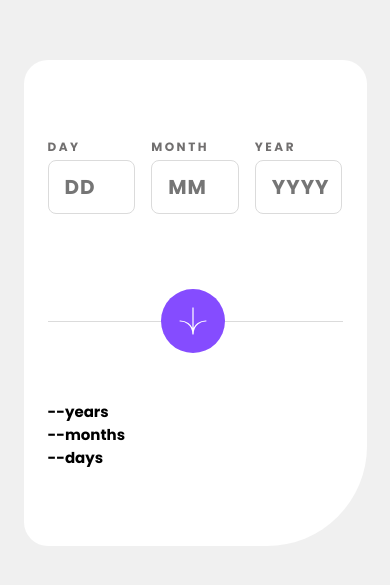
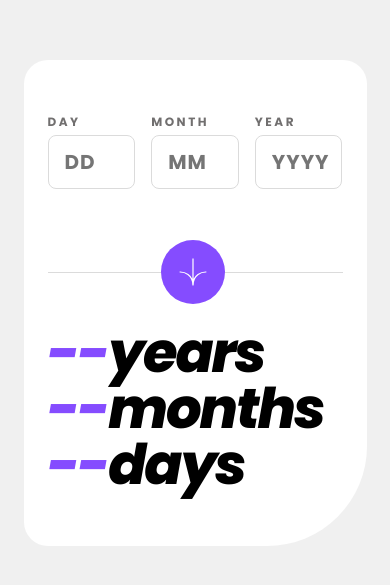
Before and after one commit to Qheuss/age-calculator-app, a website: page index.html in a window 390 px wide. Shown: the part 119-704 px from the top of the page. Drawn offline with Linux system fonts and the light colour scheme.

Commit message:
h2 -> h1

```diff
--- a/assets/css/style.css
+++ b/assets/css/style.css
@@ -102,14 +102,14 @@ body {
 .date__arrow img:hover {
   background-color: hsl(0, 0%, 8%);
 }
-.date__outputs h2 {
+.date__outputs h1 {
   font-size: 10.4rem;
   font-weight: 800;
   font-style: italic;
   line-height: 11rem;
   letter-spacing: -0.2rem;
 }
-.date__outputs h2 span {
+.date__outputs h1 span {
   color: hsl(259, 100%, 65%);
 }
 
@@ -146,7 +146,7 @@ body {
     height: 6.4rem;
     padding: 1.8rem;
   }
-  .date__outputs h2 {
+  .date__outputs h1 {
     font-size: 5.6rem;
     line-height: 5.6rem;
   }
```
